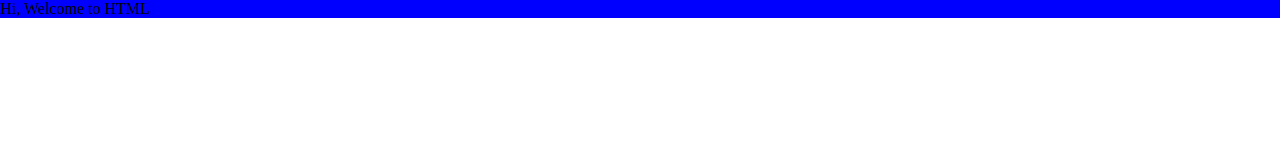
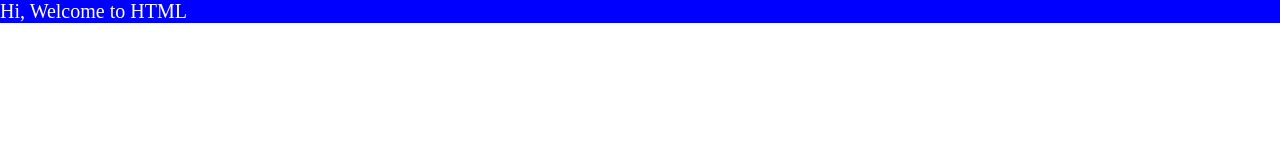
Before and after one commit to Jacktracker123/class_assignments, a plain HTML site: page task1/q1/simple-div.html in a window 1280 px wide. Drawn offline with Linux system fonts and the light colour scheme.

Commit message:
updation added

```diff
--- a/task1/q1/simple-div.css
+++ b/task1/q1/simple-div.css
@@ -3,6 +3,10 @@
     padding: 0;
 }
 
-div {
+#box-1{
     background-color: blue;
 }
+p{
+    color: white;
+    font-size: 20px;
+}
--- a/task1/q1/simple-div.html
+++ b/task1/q1/simple-div.html
@@ -9,8 +9,8 @@
 </head>
 
 <body>
-    <div>
-        Hi, Welcome to HTML
+    <div id="box-1">
+        <p>Hi, Welcome to HTML</p>
     </div>
 </body>
 
```
